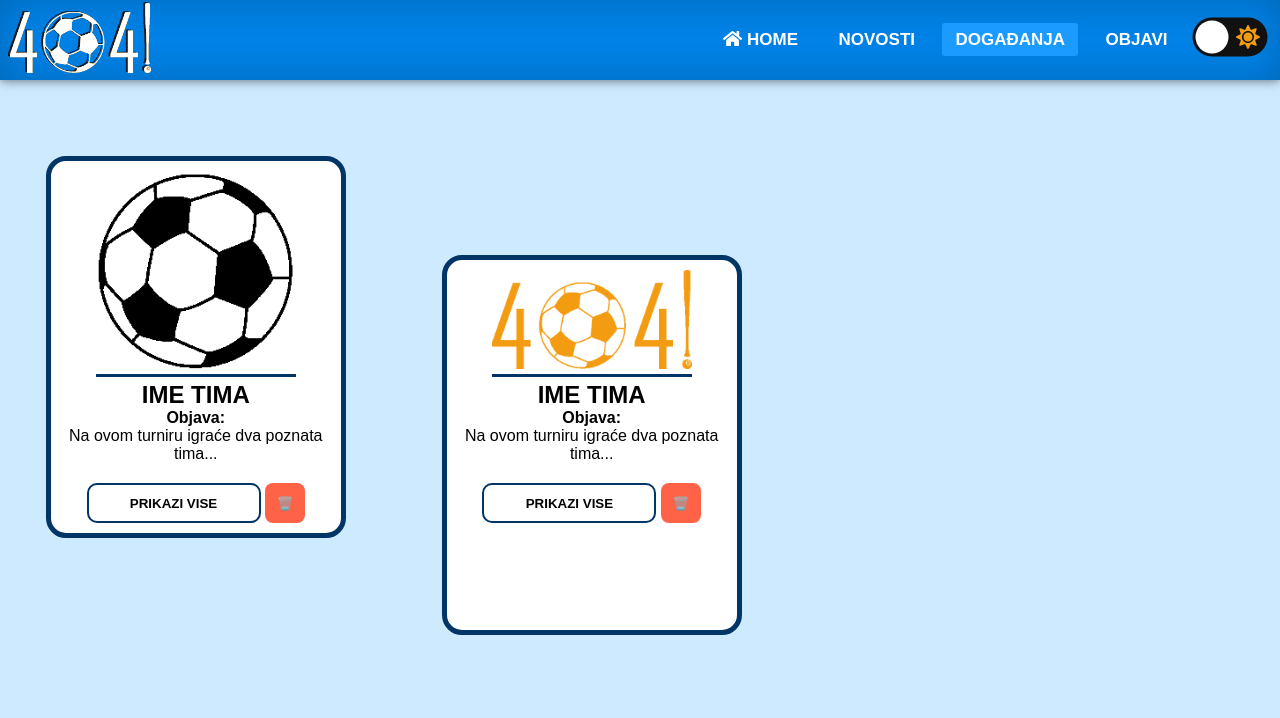
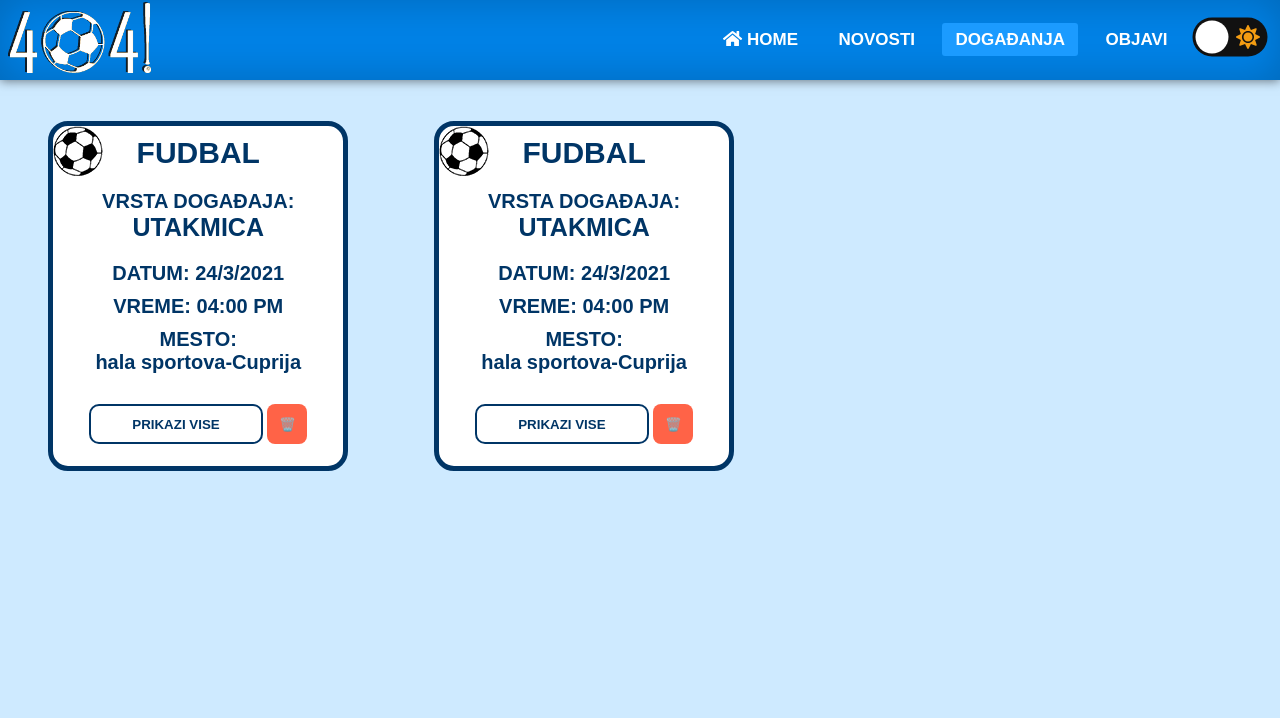
Before and after one commit to matija2208/404, a plain HTML site: page front/Događanja.html in a window 1280 px wide. Drawn offline with Linux system fonts and the light colour scheme.

Commit message:
dodat template za dogadjaje

```diff
--- a/front/Događanja.html
+++ b/front/Događanja.html
@@ -48,26 +48,49 @@
       <section class="objave">
         <div class="cards">
             <div class="card-container">
-                <img class="user-icon" src="../img/404LogoLopta.ico" />
-                <h2 class="username">IME TIMA</h2>
+              <div class="naslov">
+               <!-- <img class="user-icon" src="../img/404LogoLopta.ico" />-->
+                <h2 class="sport">FUDBAL</h2>
+              </div>
                 <div class="user-info">
-                    <p><strong>Objava:</strong></p>
-                    <p>Na ovom turniru igraće dva poznata tima...</p>
+                    <p class="vrsta"><strong>VRSTA DOGAĐAJA:</strong></p>
+                    <p class="vrsta2">UTAKMICA</p>
+                    <div class="naslov">
+                      <p class="vrsta"><strong>DATUM:</strong></p>
+                      <p class="vrsta"><strong>&nbsp;24/3/2021</strong></p>
+                    </div>
+                    <div class="naslov">
+                      <p class="vrsta"><strong>VREME:</strong></p>
+                      <p class="vrsta"><strong>&nbsp;04:00 PM</strong></p>
+                    </div>
+                    <p class="vrsta"><strong>MESTO:</strong></p>
+                    <p class="vrsta3">hala sportova-Cuprija</p>
                 </div>
                 <button class="user-button">PRIKAZI VISE</button>
                 <button class="delete-button">🗑️</button>
             </div>
         </div>
     </section>
-
     <section class="objave">
       <div class="cards">
           <div class="card-container">
-              <img class="user-icon" src="../img/404LogoOrange.png" />
-              <h2 class="username">IME TIMA</h2>
+            <div class="naslov">
+             <!-- <img class="user-icon" src="../img/404LogoLopta.ico" />-->
+              <h2 class="sport">FUDBAL</h2>
+            </div>
               <div class="user-info">
-                  <p><strong>Objava:</strong></p>
-                  <p>Na ovom turniru igraće dva poznata tima...</p>
+                  <p class="vrsta"><strong>VRSTA DOGAĐAJA:</strong></p>
+                  <p class="vrsta2">UTAKMICA</p>
+                  <div class="naslov">
+                    <p class="vrsta"><strong>DATUM:</strong></p>
+                    <p class="vrsta"><strong>&nbsp;24/3/2021</strong></p>
+                  </div>
+                  <div class="naslov">
+                    <p class="vrsta"><strong>VREME:</strong></p>
+                    <p class="vrsta"><strong>&nbsp;04:00 PM</strong></p>
+                  </div>
+                  <p class="vrsta"><strong>MESTO:</strong></p>
+                  <p class="vrsta3">hala sportova-Cuprija</p>
               </div>
               <button class="user-button">PRIKAZI VISE</button>
               <button class="delete-button">🗑️</button>
--- a/front/style.css
+++ b/front/style.css
@@ -350,15 +350,16 @@
   font-size: 0px !important;
 }
 
-/*-----------------Događanja-------------*/
+/*----------------------Događanja----------------------*/
 
 .cards {
   display: flex;
   flex-wrap: wrap;
   justify-content: space-evenly;
-  padding: 40px;
-  height: 500px;
+  padding: 5px;
+  height: 400px;
   color: black;
+  margin: 0px 0px 0px 15px;
 }
 
 .card-container {
@@ -367,25 +368,40 @@
   align-items: center;
   flex-direction: column;
   background-color: white;
+  background-image: url("../img/404LogoLopta.png");
+  background-repeat: no-repeat;
+  background-position: left top;
   text-align: center;
   margin-bottom: 40px;
   border-radius: 20px;
   border: 5px solid #003566;
 
   transition: transform 0.3s ease;
+
 }
 
 .card-container:hover {
   transform: translateY(-10px);
 }
-
+.naslov{
+  display: inline-flex;
+  margin-left: 0;
+  margin-right: auto;
+}
 .user-icon {
-  width: 200px;
+  display: block;
+  margin-left: 0;
+  margin-right: 5px;
+  width: 50px;
   padding-bottom: 5px;
   padding-top: 10px;
-  border-bottom: 3px solid #003566;
 }
-
+.sport{
+  color:#003566;
+  text-align: center;
+  margin: 10px;
+  font-size: 30px;
+}
 .user-info > * {
   margin: 0;
 }
@@ -398,12 +414,14 @@
   width: 60%;
   height: 40px;
 
+  color:#003566;
+
   background-color: white;
   border-radius: 10px;
   border: 2px solid #003566;
   outline: none;
 
-  font-weight: bold;
+  font-weight: 800;
 
   margin-bottom: 10px;
 
@@ -435,3 +453,22 @@
 .objave{
   display: inline-block;
 }
+
+
+.vrsta{
+  font-size: 20px;
+  margin: 10px 0px 0px 0px;
+  color:#003566;
+}
+.vrsta2{
+  font-size: 25px;
+  font-weight: bold;
+  color:#003566;
+  margin: 0px 0px 10px 0px;
+}
+.vrsta3{
+  font-size: 20px;
+  font-weight: bold;
+  color:#003566;
+  margin: 0px 0px 30px 0px;
+}
```
Also changed, not shown: front/objavi.html (+19 -2 lines), img/404LogoLopta.png (added).
